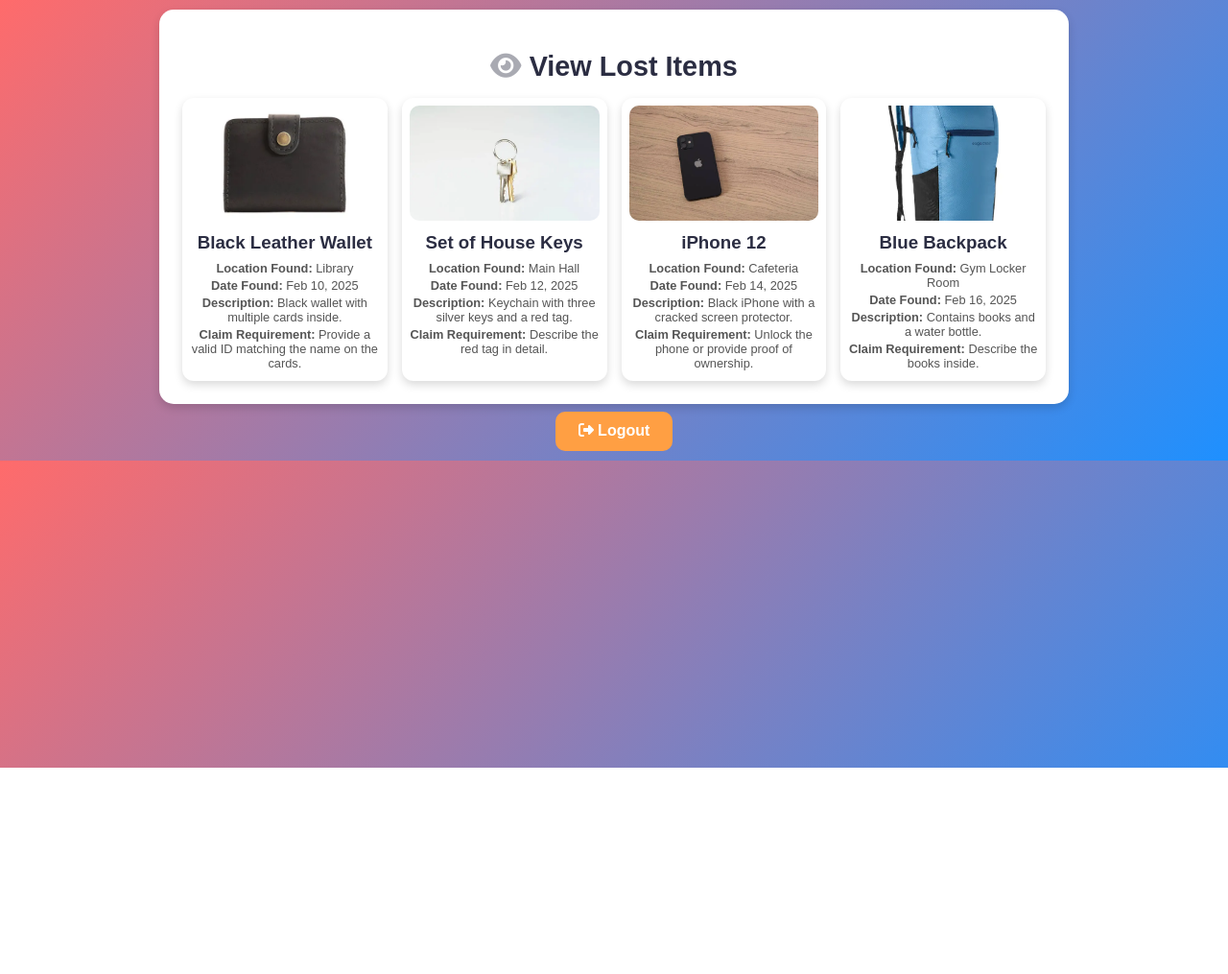
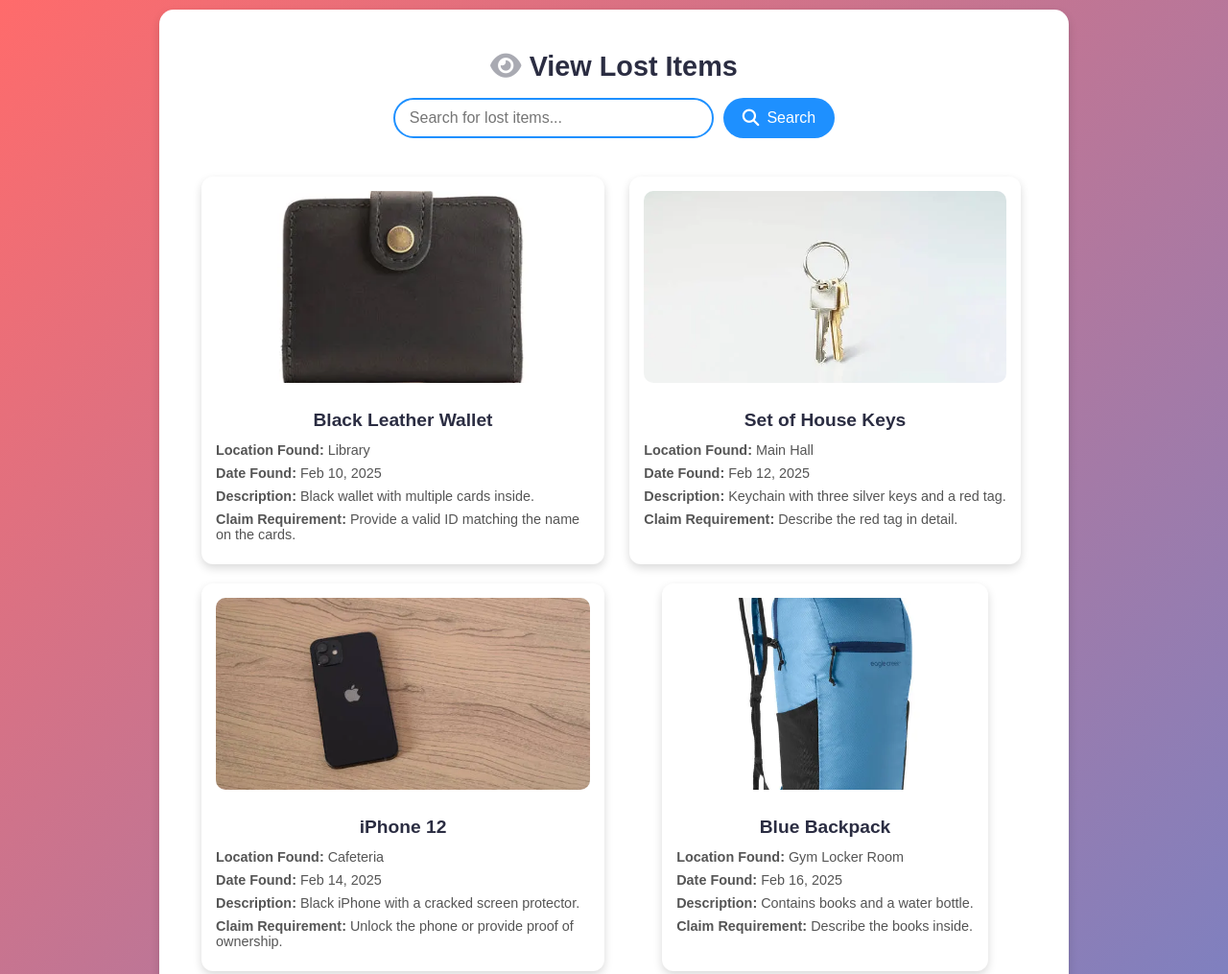
Before and after one commit to aditya-navale03/lost-and-found-management-system, a website: page Student_View_Lost/StudentView.html in a window 1280 px wide. Shown: the top 1015 px of the page at 96% size. Before the commit the page ends 800 px from the top, so only its background shows below. Drawn offline with Linux system fonts and the light colour scheme.

Commit message:
added new items and created the search button

```diff
--- a/Student_View_Lost/StudentView.css
+++ b/Student_View_Lost/StudentView.css
@@ -43,10 +43,56 @@
             font-weight: bold;
         }
 
+        .search-container {
+            display: flex;
+            gap: 10px;
+            justify-content: center;
+            margin-bottom: 20px;
+        }
+
+        #searchInput {
+            padding: 10px 15px;
+            border: 2px solid var(--accent-color);
+            border-radius: 25px;
+            width: 300px;
+            font-size: 1rem;
+            outline: none;
+            transition: all 0.3s ease;
+        }
+
+        #searchInput:focus {
+            border-color: var(--primary-color);
+            box-shadow: 0 0 8px rgba(30, 144, 255, 0.4);
+        }
+
+        #searchButton {
+            padding: 10px 20px;
+            background: var(--accent-color);
+            color: white;
+            border: none;
+            border-radius: 25px;
+            cursor: pointer;
+            font-size: 1rem;
+            transition: all 0.3s ease;
+            display: flex;
+            align-items: center;
+            gap: 8px;
+        }
+
+        #searchButton:hover {
+            background: var(--primary-color);
+            transform: translateY(-2px);
+        }
+
+        #searchButton i {
+            font-size: 1.1rem;
+        }
+
         .items-container {
             display: grid;
-            grid-template-columns: repeat(auto-fit, minmax(200px, 1fr));
-            gap: 15px;
+            grid-template-columns: repeat(auto-fit, minmax(280px, 1fr));
+            gap: 20px;
+            padding: 20px;
         }
 
         .item-card {
@@ -54,9 +100,11 @@
             border-radius: 12px;
             box-shadow: var(--shadow-light);
             overflow: hidden;
-            padding: 8px;
+            padding: 15px;
             text-align: center;
             transition: transform 0.3s ease-in-out;
+            max-width: 400px;
+            margin: 0 auto;
         }
 
         .item-card:hover {
@@ -65,20 +113,31 @@
 
         .item-card img {
             width: 100%;
-            height: 120px;
+            height: 200px;
             object-fit: cover;
             border-radius: 10px;
+            margin-bottom: 12px;
         }
 
         .item-card h3 {
-            margin: 8px 0;
+            font-size: 1.2rem;
+            margin: 12px 0;
             color: var(--bg-dark);
         }
 
         .item-card p {
-            font-size: 0.8rem;
+            font-size: 0.9rem;
             color: #555;
-            margin: 3px 0;
+            margin: 8px 0;
+            text-align: left;
+        }
+
+        .no-results {
+            text-align: center;
+            color: var(--bg-dark);
+            font-size: 1.2rem;
+            padding: 20px;
+            grid-column: 1 / -1;
         }
 
         .user-button-Log-out {
--- a/Student_View_Lost/StudentView.html
+++ b/Student_View_Lost/StudentView.html
@@ -7,59 +7,86 @@
     <link rel="stylesheet" href="https://cdnjs.cloudflare.com/ajax/libs/font-awesome/6.4.2/css/all.min.css">
     <link rel="stylesheet" href="/Student_View_Lost/StudentView.css">
     <title>Student View Lost Items</title>
-
 </head>
 <body>
     <div class="container">
         <header class="nav">
             <h1><i class="fa-solid fa-eye fa-beat-fade"></i> View Lost Items</h1>
+            <div class="search-container">
+                <input type="text" id="searchInput" placeholder="Search for lost items...">
+                <button id="searchButton">
+                    <i class="fa-solid fa-search"></i> Search
+                </button>
+            </div>
         </header>
 
-        <div class="items-container">
-            <div class="item-card">
-                <img src="/assets/leather wallet.jpg" alt="Wallet">
-                <h3>Black Leather Wallet</h3>
-                <p><strong>Location Found:</strong> Library</p>
-                <p><strong>Date Found:</strong> Feb 10, 2025</p>
-                <p><strong>Description:</strong> Black wallet with multiple cards inside.</p>
-                <p><strong>Claim Requirement:</strong> Provide a valid ID matching the name on the cards.</p>
-            </div>
-
-            <div class="item-card">
-                <img src="/assets/pair-of-keys.jpg" alt="Keys">
-                <h3>Set of House Keys</h3>
-                <p><strong>Location Found:</strong> Main Hall</p>
-                <p><strong>Date Found:</strong> Feb 12, 2025</p>
-                <p><strong>Description:</strong> Keychain with three silver keys and a red tag.</p>
-                <p><strong>Claim Requirement:</strong> Describe the red tag in detail.</p>
-            </div>
-
-            <div class="item-card">
-                <img src="/assets/apple-iphone-12.jpg" alt="Phone">
-                <h3>iPhone 12</h3>
-                <p><strong>Location Found:</strong> Cafeteria</p>
-                <p><strong>Date Found:</strong> Feb 14, 2025</p>
-                <p><strong>Description:</strong> Black iPhone with a cracked screen protector.</p>
-                <p><strong>Claim Requirement:</strong> Unlock the phone or provide proof of ownership.</p>
-            </div>
-
-            <div class="item-card">
-                <img src="/assets/blue backpack.jpg" alt="Bag">
-                <h3>Blue Backpack</h3>
-                <p><strong>Location Found:</strong> Gym Locker Room</p>
-                <p><strong>Date Found:</strong> Feb 16, 2025</p>
-                <p><strong>Description:</strong> Contains books and a water bottle.</p>
-                <p><strong>Claim Requirement:</strong> Describe the books inside.</p>
-            </div>
+        <div class="items-container" id="itemsContainer">
+            <!-- Items will be dynamically loaded here -->
         </div>
     </div>
 
-    <div class="user-button-Log-out">
-        <button id="Logout" class="btn-color-Logout">
-            <i class="fa-solid fa-right-from-bracket fa-bounce"></i> Logout
-        </button>
-    </div>
+    <!-- Add the scripts -->
+    <script src="/Student_View_Lost/itemsData.js"></script>
+    <script>
+        document.addEventListener('DOMContentLoaded', function() {
+            const itemsContainer = document.getElementById('itemsContainer');
+            const searchInput = document.getElementById('searchInput');
+            const searchButton = document.getElementById('searchButton');
 
+            // Function to display items
+            function displayItems(items) {
+                itemsContainer.innerHTML = '';
+
+                if (items.length === 0) {
+                    itemsContainer.innerHTML = '<div class="no-results">No items found</div>';
+                    return;
+                }
+
+                items.forEach(item => {
+                    const itemCard = document.createElement('div');
+                    itemCard.className = 'item-card';
+                    itemCard.innerHTML = `
+                        <img src="${item.image}" alt="${item.name}">
+                        <h3>${item.name}</h3>
+                        <p><strong>Location Found:</strong> ${item.location}</p>
+                        <p><strong>Date Found:</strong> ${item.dateFound}</p>
+                        <p><strong>Description:</strong> ${item.description}</p>
+                        <p><strong>Claim Requirement:</strong> ${item.claimRequirement}</p>
+                    `;
+                    itemsContainer.appendChild(itemCard);
+                });
+            }
+
+            // Function to perform search
+            function performSearch() {
+                const searchTerm = searchInput.value.toLowerCase().trim();
+
+                if (searchTerm === '') {
+                    displayItems(lostItems);
+                    return;
+                }
+
+                const filteredItems = lostItems.filter(item =>
+                    item.name.toLowerCase().includes(searchTerm) ||
+                    item.location.toLowerCase().includes(searchTerm) ||
+                    item.description.toLowerCase().includes(searchTerm)
+                );
+
+                displayItems(filteredItems);
+            }
+
+            // Event listeners
+            searchButton.addEventListener('click', performSearch);
+            searchInput.addEventListener('keypress', function(e) {
+                if (e.key === 'Enter') {
+                    performSearch();
+                }
+            });
+
+            // Initial display of all items
+            displayItems(lostItems);
+        });
+    </script>
     <script src="/assets/js/Logout.js"></script>
 </body>
 </html>
--- /dev/null
+++ b/Student_View_Lost/itemsData.js
@@ -0,0 +1,110 @@
+const lostItems = [
+    {
+        id: 1,
+        name: "Black Leather Wallet",
+        location: "Library",
+        dateFound: "Feb 10, 2025",
+        description: "Black wallet with multiple cards inside.",
+        claimRequirement: "Provide a valid ID matching the name on the cards.",
+        image: "/assets/leather wallet.jpg"
+    },
+    {
+        id: 2,
+        name: "Set of House Keys",
+        location: "Main Hall",
+        dateFound: "Feb 12, 2025",
+        description: "Keychain with three silver keys and a red tag.",
+        claimRequirement: "Describe the red tag in detail.",
+        image: "/assets/pair-of-keys.jpg"
+    },
+    {
+        id: 3,
+        name: "iPhone 12",
+        location: "Cafeteria",
+        dateFound: "Feb 14, 2025",
+        description: "Black iPhone with a cracked screen protector.",
+        claimRequirement: "Unlock the phone or provide proof of ownership.",
+        image: "/assets/apple-iphone-12.jpg"
+    },
+    {
+        id: 4,
+        name: "Blue Backpack",
+        location: "Gym Locker Room",
+        dateFound: "Feb 16, 2025",
+        description: "Contains books and a water bottle.",
+        claimRequirement: "Describe the books inside.",
+        image: "/assets/blue backpack.jpg"
+    },
+    {
+        id: 5,
+        name: "Scientific Calculator",
+        location: "Physics Laboratory",
+        dateFound: "Feb 18, 2025",
+        description: "Casio FX-991ES Plus calculator with name engraved.",
+        claimRequirement: "State the name engraved on the calculator.",
+        image: "/assets/scientific-calculator.jpg"
+    },
+    {
+        id: 6,
+        name: "Gold Necklace",
+        location: "Girls Restroom",
+        dateFound: "Feb 19, 2025",
+        description: "14k gold chain with heart pendant.",
+        claimRequirement: "Describe any unique markings or inscriptions.",
+        image: "/assets/golden-heart-pendant.jpg"
+    },
+    {
+        id: 7,
+        name: "Student ID Card",
+        location: "Computer Laboratory",
+        dateFound: "Feb 20, 2025",
+        description: "BSU Student ID for Academic Year 2024-2025",
+        claimRequirement: "Verify identity with another valid ID.",
+        image: "/assets/student id card.jpg"
+    },
+    {
+        id: 8,
+        name: "USB Flash Drive",
+        location: "Engineering Building",
+        dateFound: "Feb 21, 2025",
+        description: "32GB SanDisk flash drive with blue casing",
+        claimRequirement: "Describe the contents of the drive.",
+        image: "/assets/usb-flash-memory.jpg"
+    },
+    {
+        id: 9,
+        name: "Prescription Glasses",
+        location: "Student Lounge",
+        dateFound: "Feb 22, 2025",
+        description: "Black-rimmed glasses with brown case",
+        claimRequirement: "Try on glasses to verify prescription.",
+        image: "/assets/glasses.jpg"
+    },
+    {
+        id: 10,
+        name: "Wireless Earbuds",
+        location: "Basketball Court",
+        dateFound: "Feb 23, 2025",
+        description: "White wireless earbuds with charging case",
+        claimRequirement: "Connect to device to prove ownership.",
+        image: "/assets/wireless-earbuds.jpg"
+    },
+    {
+        id: 11,
+        name: "Textbook",
+        location: "Study Hall",
+        dateFound: "Feb 24, 2025",
+        description: "Advanced Calculus textbook with highlighted pages",
+        claimRequirement: "Show proof of enrollment in the course.",
+        image: "/assets/workbook.jpg"
+    },
+    {
+        id: 12,
+        name: "Water Bottle",
+        location: "Sports Complex",
+        dateFound: "Feb 25, 2025",
+        description: "Stainless steel water bottle with stickers",
+        claimRequirement: "Describe the stickers on the bottle.",
+        image: "/assets/bottle.jpg"
+    }
+];
```
Also changed, not shown: assets/bottle.jpg (added), assets/glasses.jpg (added), assets/golden-heart-pendant.jpg (added), assets/scientific-calculator.jpg (added), assets/student id card.jpg (added), assets/usb-flash-memory.jpg (added), assets/wireless-earbuds.jpg (added), assets/workbook.jpg (added).
